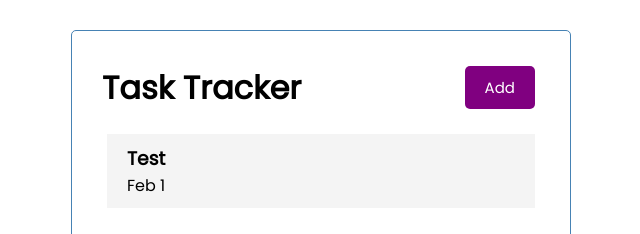
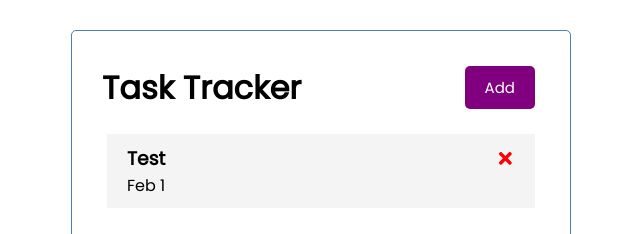
Before and after one commit to Austinmcmaster/ReactPractice, a React (Create React App) app in the folder react-task-tracker/: page / in a window 1280 px wide. Shown: the top 234 px of the page, without its empty margins (319-959 px from the left). Built offline with nearby package versions, Linux system fonts and the light colour scheme.

Commit message:
Add Icons and Pointers

```diff
--- /dev/null
+++ b/package.json
@@ -0,0 +1,5 @@
+{
+  "dependencies": {
+    "react-icons": "^4.4.0"
+  }
+}
--- a/react-task-tracker/src/components/Task.js
+++ b/react-task-tracker/src/components/Task.js
@@ -1,11 +1,10 @@
+import {FaTimes} from 'react-icons/fa'
 
 const task = ({task}) => {
   return (
     <div className = 'task'>
-        <h3>{task.text}</h3>
-        <p>
-            {task.day}
-        </p>
+        <h3>{task.text} <FaTimes style = {{ color: 'red', cursor: 'pointer'}}/></h3>
+        <p>{task.day}</p>
     </div>
   )
 }
```
Also changed, not shown: 1 other file (tests, documents, lock files or other folders).
